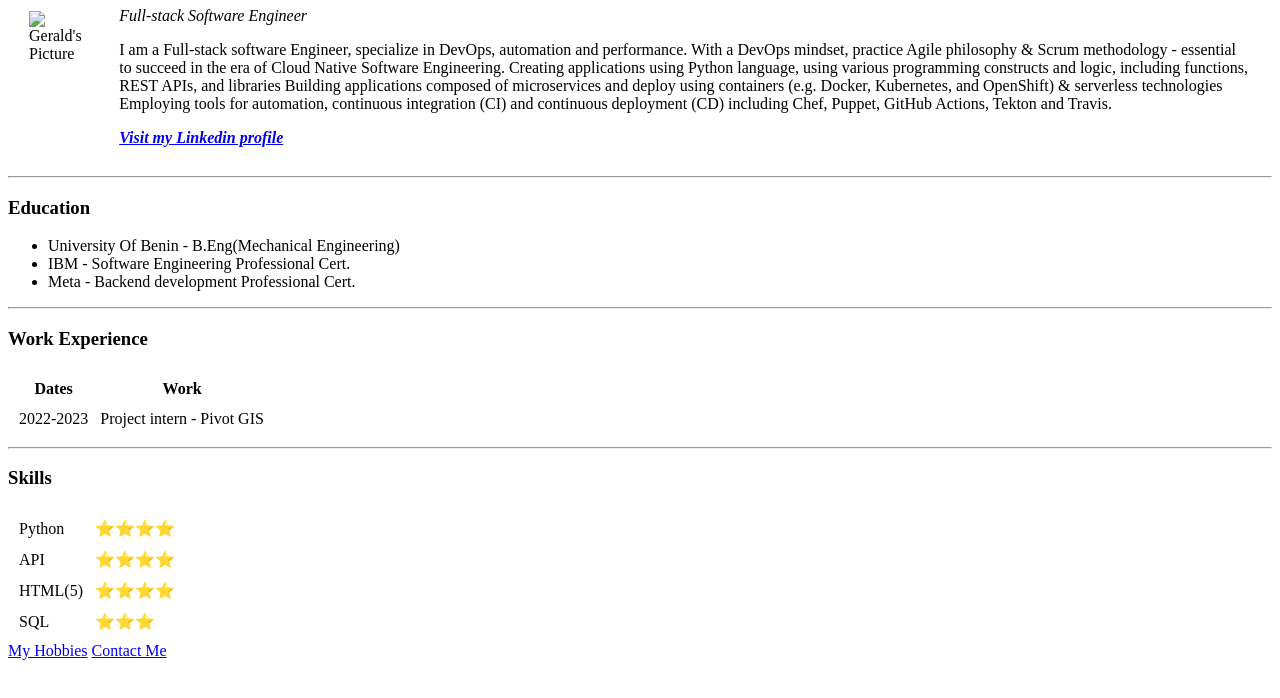
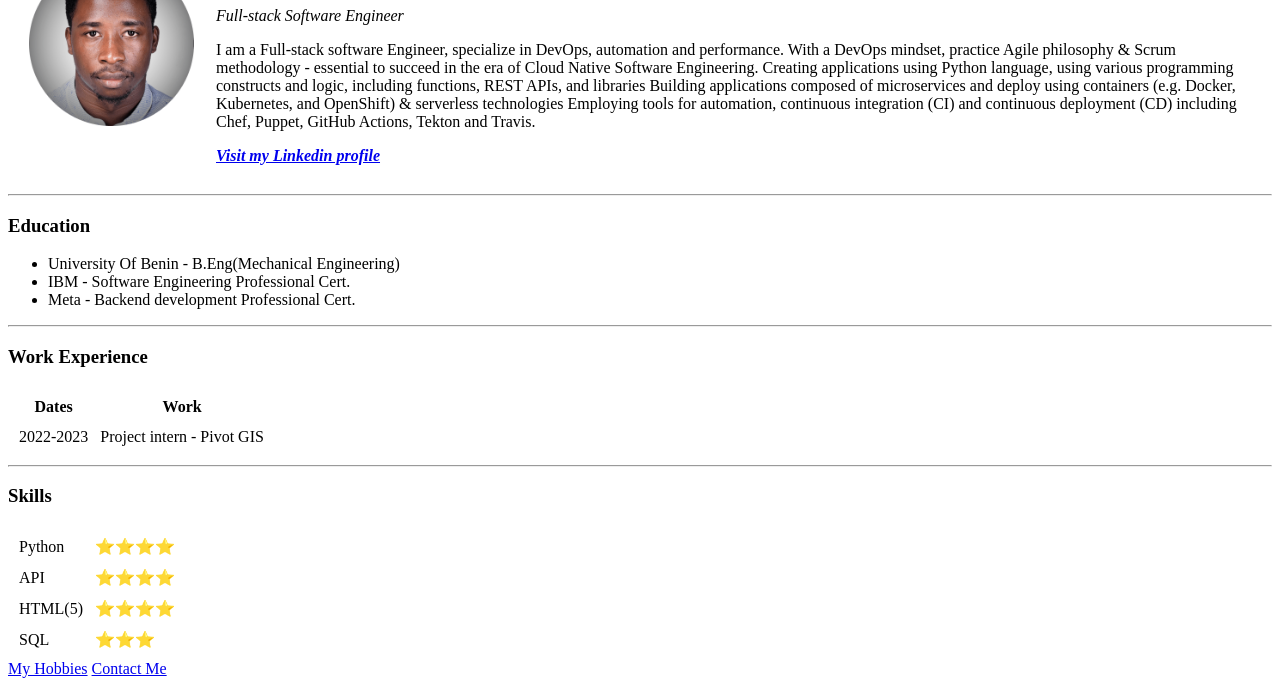
Before and after one commit to Rald01/CV, a plain HTML site: page index.html in a window 1280 px wide. Shown: the part 102-800 px from the top of the page. Drawn offline with Linux system fonts and the light colour scheme.

Commit message:
Update index.html

```diff
--- a/index.html
+++ b/index.html
@@ -8,7 +8,7 @@
     <table cellspacing="20">
         <tr>
             <td>
-                <img src="_PHL1916-modified.png" alt="Gerald's Picture" width="165" height="165">
+                <img src="_PHL1916-modified (2)(1).png" alt="Gerald's Picture" width="165" height="165">
             </td>
             <td>
                 <h1>Gerald Ubawike Biose</h1>
```
